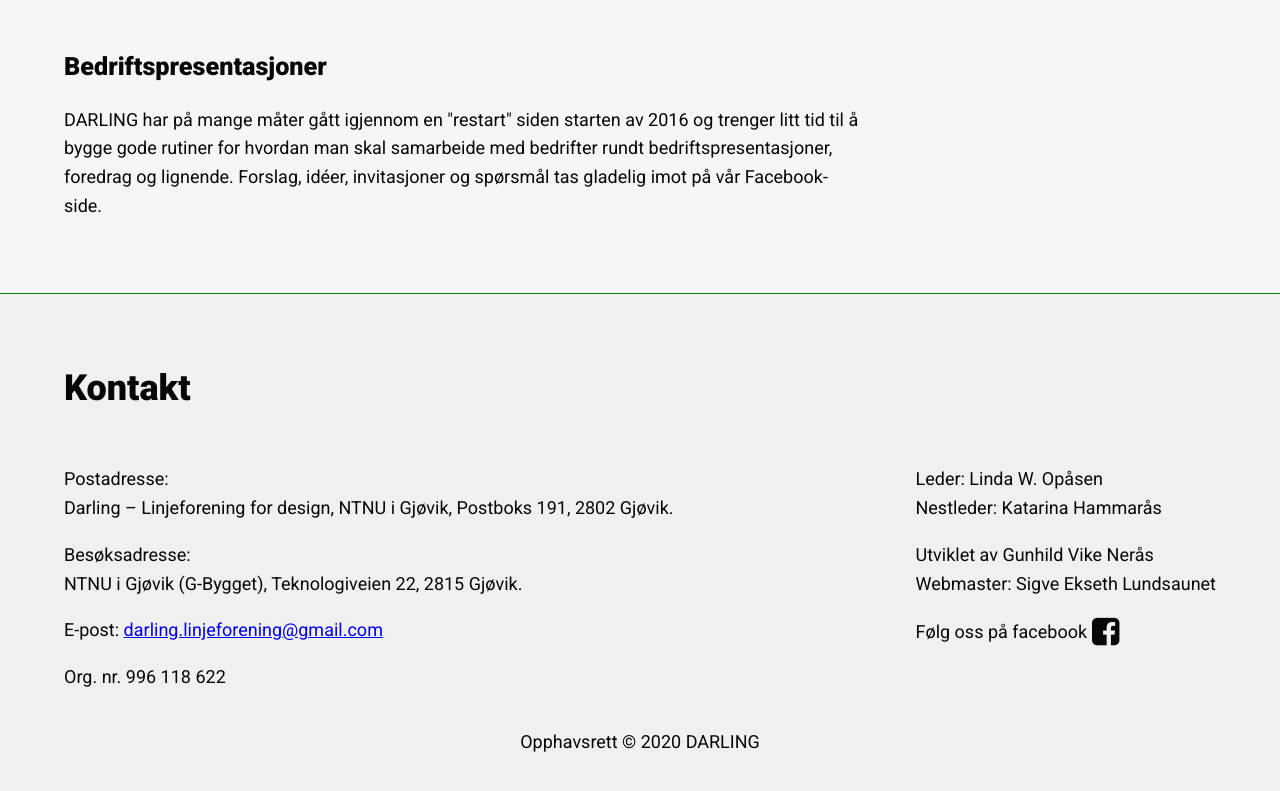
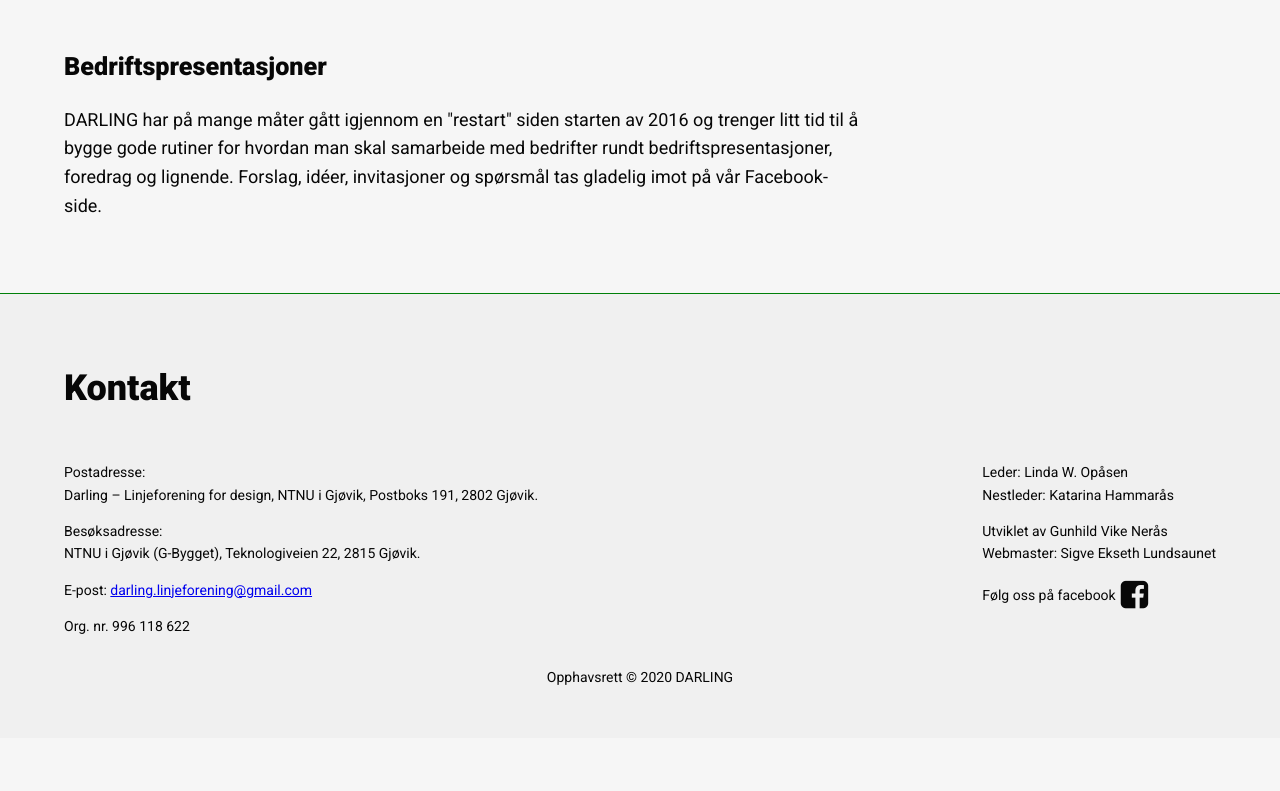
Before and after one commit to jostein-tollefsrud/darling-beta, a plain HTML site: page index.html in a window 1280 px wide. Shown: the part 2015-2806 px from the top of the page. After the commit the page ends 2753 px from the top, so only its background shows below. Drawn offline with nearby package versions, Linux system fonts and the light colour scheme.

Commit message:
reduced font size footer

```diff
--- a/styles/main.css
+++ b/styles/main.css
@@ -37,6 +37,10 @@ footer > * {
   display: flex;
   justify-content: space-between;
   flex-wrap: wrap;
+}
+
+footer p {
+  font-size: 14px;
 }
 
 .footer-content > p {
@@ -183,16 +187,17 @@ footer {
   }
 }
 
-.fa-facebook-square {
-  font-size: 2rem;
-  margin-left: 5px;
-}
-
 .facebook-link {
   text-decoration: none;
   color: inherit;
   display: flex;
   align-items: center;
+  font-size: 14px;
+}
+
+.fa-facebook-square {
+  font-size: 2rem;
+  margin-left: 5px;
 }
 
 #top-link {
```
